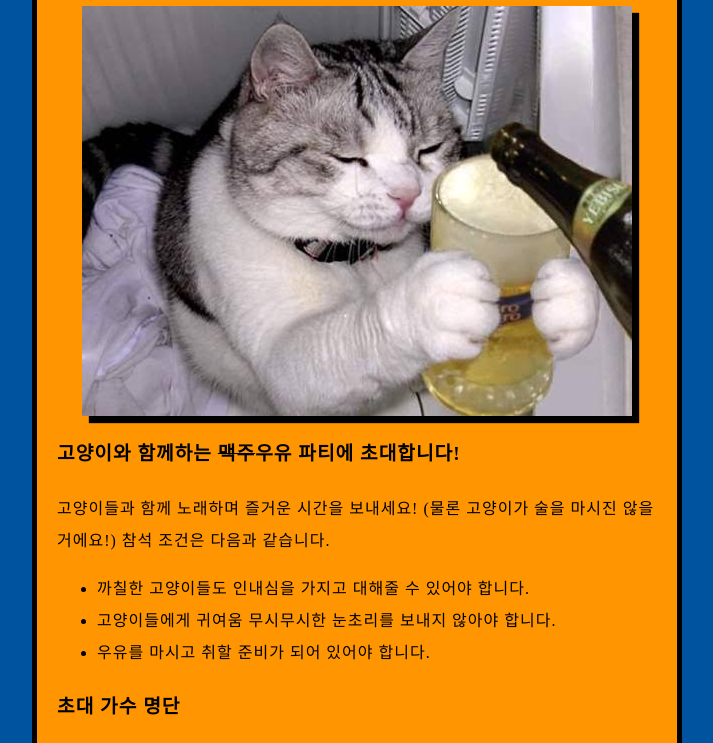
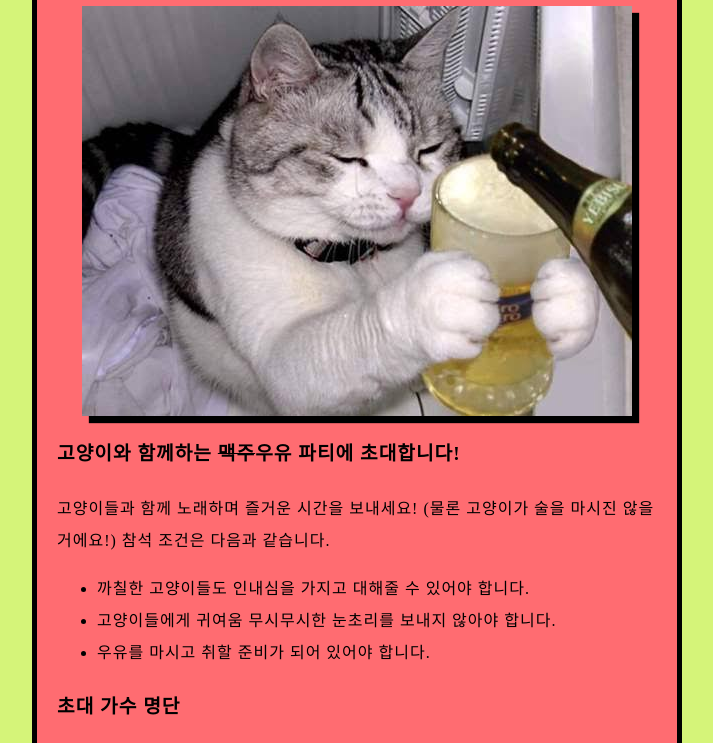
Before and after one commit to SohnEugene/webprogramming_3rdweek, a plain HTML site: page index.html in a window 1280 px wide. Shown: the part 128-871 px from the top of the page, without its empty margins (283-996 px from the left). Drawn offline with Linux system fonts and the light colour scheme.

Commit message:
색 변경

```diff
--- a/style.css
+++ b/style.css
@@ -3,13 +3,13 @@ html {
   }
 
   html {
-    background-color: #00539F;
+    background-color: #d5f479;
   }
 
   body {
     width: 600px;
     margin: 20px auto;
-    background-color: #FF9500;
+    background-color: #ff6c71;
     padding: 0 20px 20px 20px;
     border: 5px solid black;
   }
```
